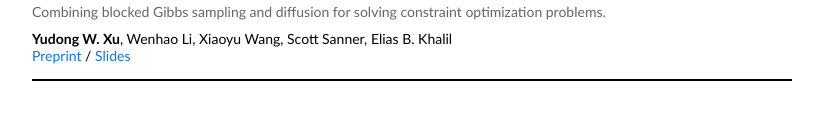
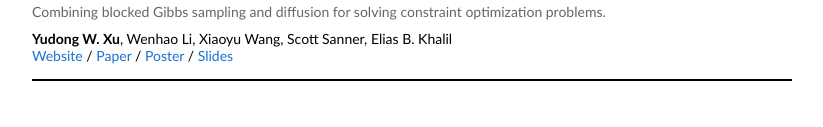
Before and after one commit to xuwil/xuwil.github.io, a plain HTML site: page index.html in a window 1280 px wide. Shown: the part 772-899 px from the top of the page, without its empty margins (228-1051 px from the left). Drawn offline with Linux system fonts and the light colour scheme.

Commit message:
add neurips

```diff
--- a/index.html
+++ b/index.html
@@ -110,7 +110,11 @@
               Scott Sanner,
               Elias B. Khalil
               <br>
-              <a href="https://arxiv.org/abs/2605.25129">Preprint</a>
+              <a href="https://khalil-research.github.io/BloGDiT/">Website</a>
+              /
+              <a href="https://openreview.net/forum?id=z5oDNb2lwJ#discussion">Paper</a>
+              /
+              <a href="resources/neurips26-poster.pdf">Poster</a>
               /
               <a href="resources/blogdit-slides.pdf">Slides</a>
 <!--              /-->
```
Also changed, not shown: 1 other file.
